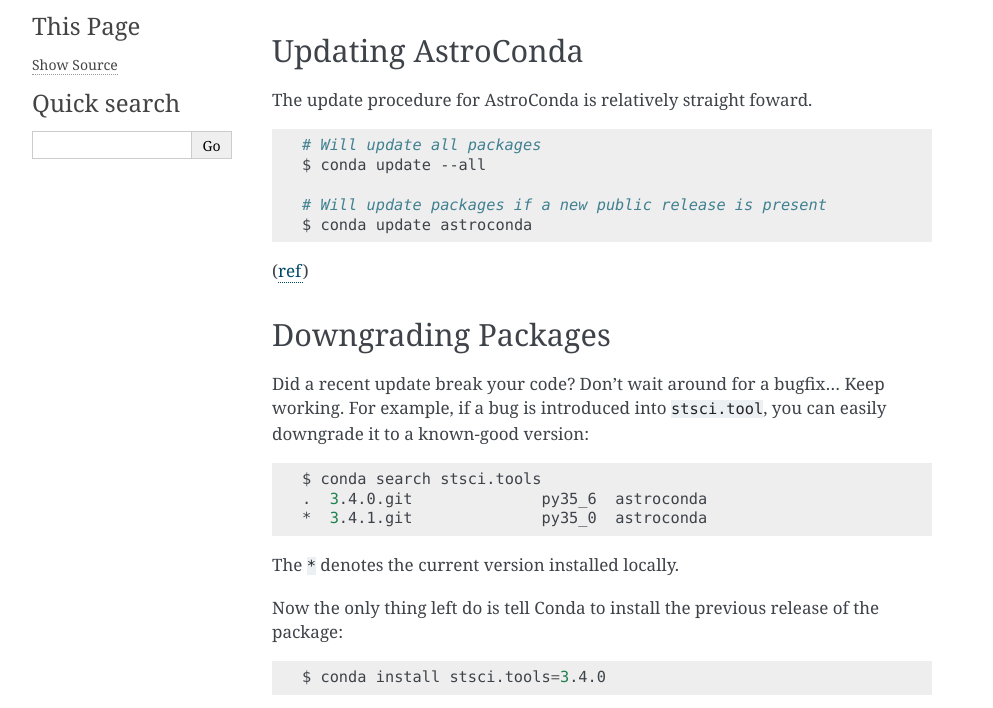
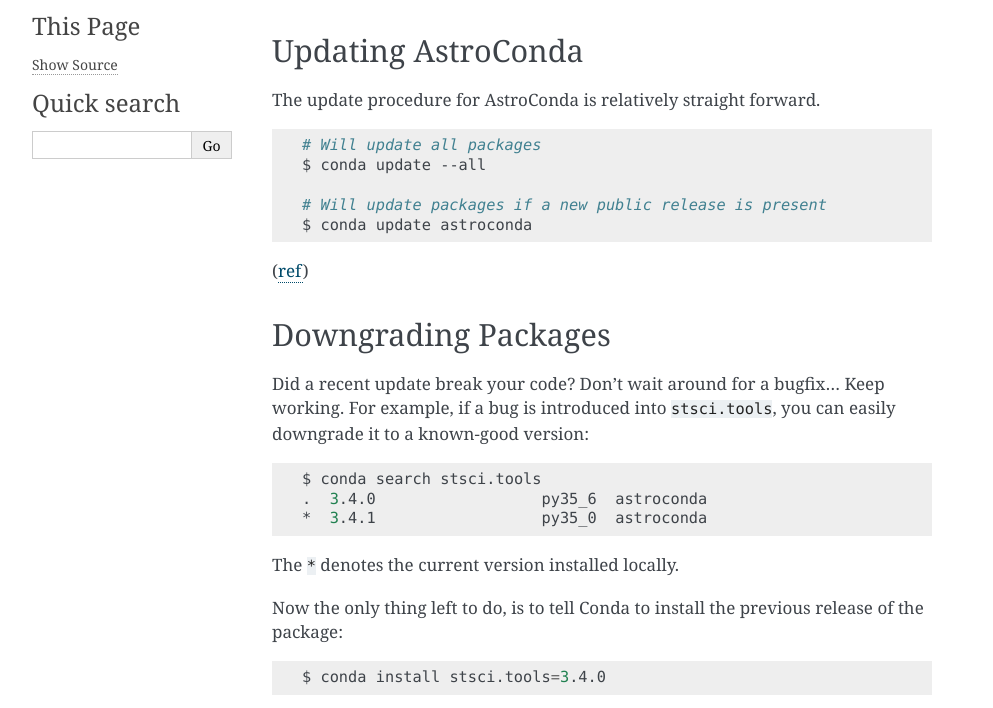
Before and after one commit to jhunkeler/astroconda, a Sphinx documentation site: the page built from source/updating.rst, in a window 1280 px wide. Shown: the part 201-909 px from the top of the page, without its empty margins (148-1141 px from the left). Built offline with Sphinx 7.4.7, drawn with Linux system fonts in a browser that asks for light colours.

Commit message:
Fix wording

```diff
--- a/source/updating.rst
+++ b/source/updating.rst
@@ -9,7 +9,7 @@
 Updating AstroConda
 ===================
 
-The update procedure for AstroConda is relatively straight foward.
+The update procedure for AstroConda is relatively straight forward.
 
 .. code-block:: sh
 
@@ -26,17 +26,17 @@
 ====================
 
 Did a recent update break your code? Don't wait around for a bugfix... Keep working. For example, if a bug is introduced
-into ``stsci.tool``, you can easily downgrade it to a known-good version:
+into ``stsci.tools``, you can easily downgrade it to a known-good version:
 
 .. code-block:: sh
 
     $ conda search stsci.tools
-    .  3.4.0.git              py35_6  astroconda
-    *  3.4.1.git              py35_0  astroconda
+    .  3.4.0                  py35_6  astroconda
+    *  3.4.1                  py35_0  astroconda
 
 The ``*`` denotes the current version installed locally.
 
-Now the only thing left do is tell Conda to install the previous release of the package:
+Now the only thing left to do, is to tell Conda to install the previous release of the package:
 
 .. code-block:: sh
 
```
